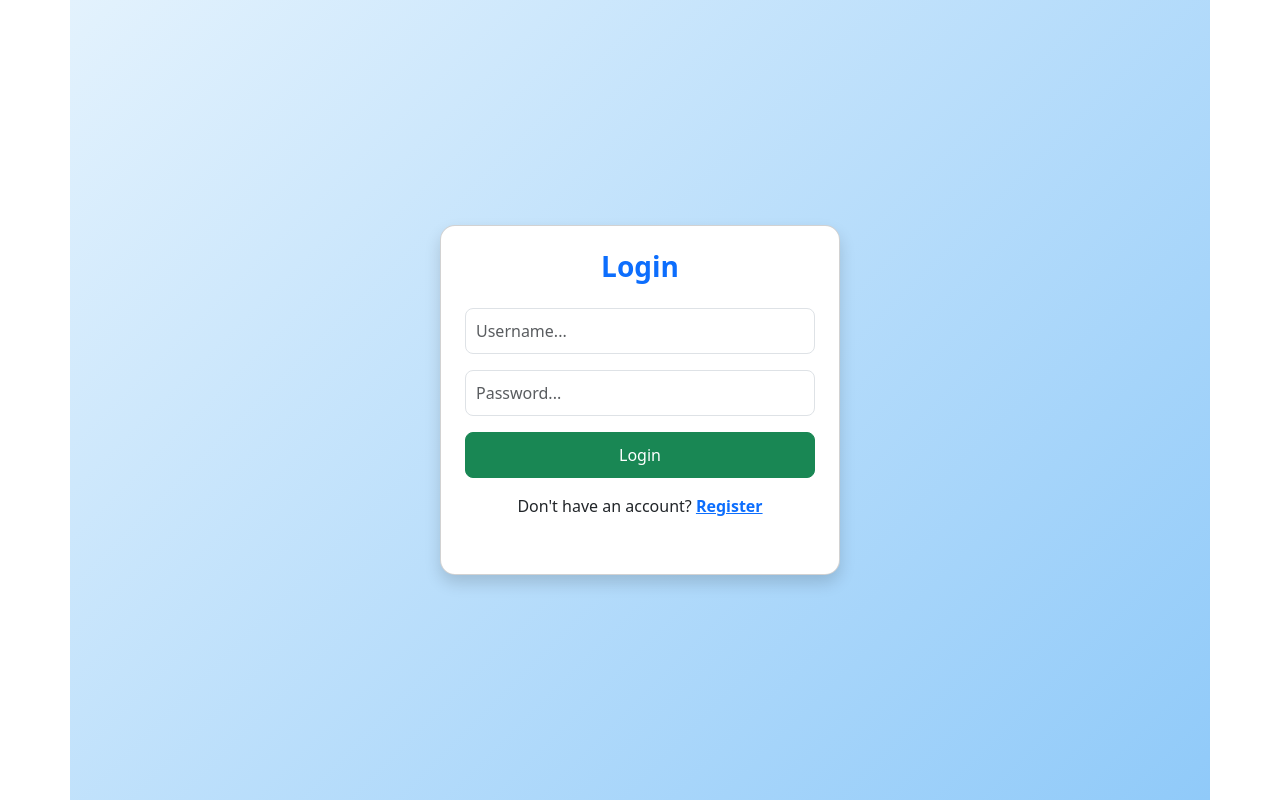
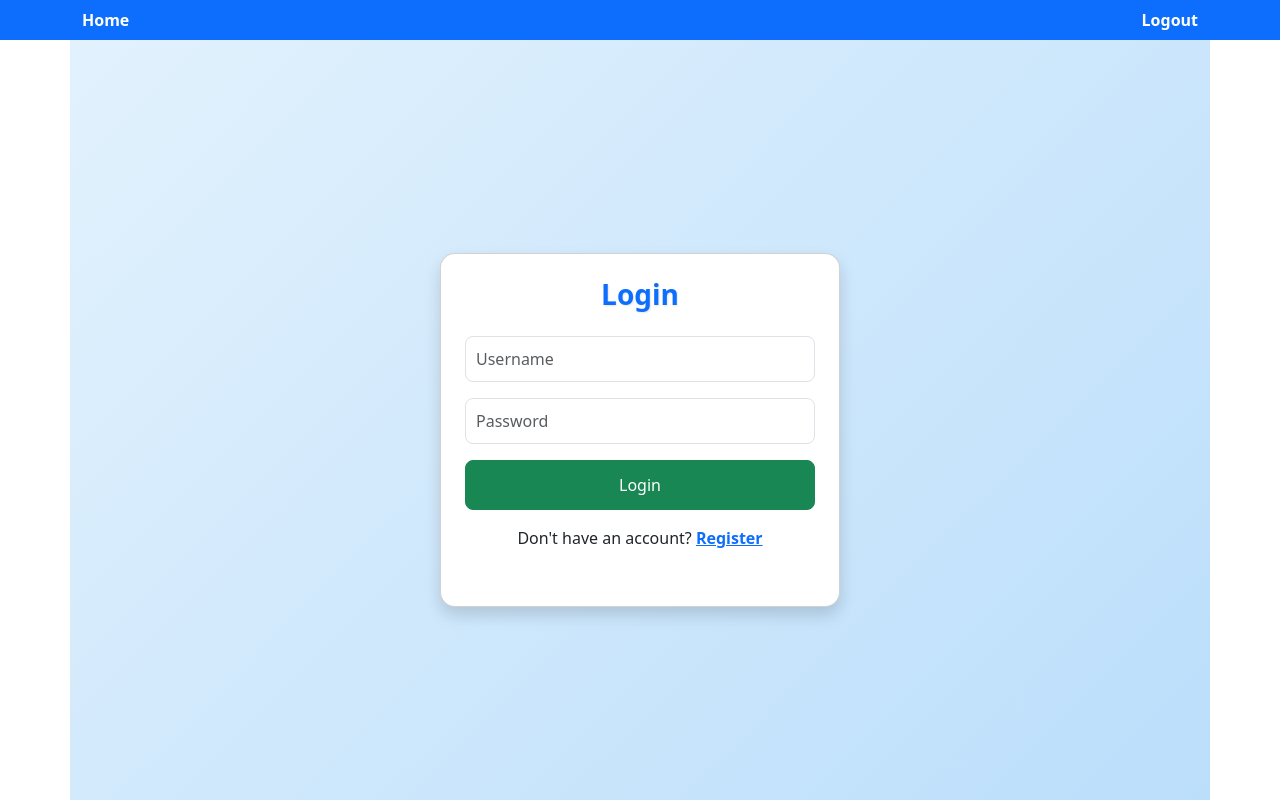
Before and after one commit to OmarKhaled2k3/Multiple-Choice-Online-Exam-System, a Django app: page /login/ in a window 1280 px wide. Run offline with Django 4.2, Linux system fonts and the light colour scheme; some libraries are stand-ins or nearby versions.

Commit message:
home page modification

```diff
--- a/DjangoProject/quiz/templates/quiz/login.html
+++ b/DjangoProject/quiz/templates/quiz/login.html
@@ -1,22 +1,40 @@
 {% extends 'quiz/base.html' %}
 {% block title %}Login{% endblock %}
 {% block content %}
-<div class="container d-flex justify-content-center align-items-center" style="height: 100vh; background: linear-gradient(135deg, #e3f2fd, #90caf9);">
+<!-- Full-width blue bar -->
+<div class="bg-primary text-white py-2" style="width: 100%; position: fixed; top: 0; z-index: 1000;">
+    <div class="container d-flex justify-content-between align-items-center">
+        <!-- Navigation Links -->
+        <a href="/" class="text-white text-decoration-none fw-bold">Home</a>
+        <a href="/logout" class="text-white text-decoration-none fw-bold">Logout</a>
+    </div>
+</div>
+
+<!-- Main content -->
+<div class="container d-flex justify-content-center align-items-center" style="height: 100vh; padding-top: 60px; background: linear-gradient(135deg, #e3f2fd, #bbdefb);">
     <div class="card shadow p-4" style="width: 100%; max-width: 400px; border-radius: 15px;">
-        <h3 class="text-center text-primary mb-4" style="font-weight: bold;">Login</h3>
+        <!-- Title -->
+        <h3 class="text-center text-primary mb-4" style="font-weight: bold; text-shadow: 1px 1px 2px rgba(0, 0, 0, 0.1);">
+            Login
+        </h3>
+
+        <!-- Form -->
         <form method="POST" action="">
             {% csrf_token %}
             <div class="mb-3">
-                <input type="text" name="username" placeholder="Username..." class="form-control" style="border-radius: 8px; padding: 10px;">
+                <input type="text" name="username" placeholder="Username" class="form-control" style="border-radius: 8px; padding: 10px; font-size: 1rem;">
             </div>
             <div class="mb-3">
-                <input type="password" name="password" placeholder="Password..." class="form-control" style="border-radius: 8px; padding: 10px;">
+                <input type="password" name="password" placeholder="Password" class="form-control" style="border-radius: 8px; padding: 10px; font-size: 1rem;">
             </div>
             <div class="d-grid">
-                <input class="btn btn-success" type="submit" value="Login" style="padding: 10px 0; font-size: 1rem; border-radius: 8px;">
+                <input class="btn btn-success" type="submit" value="Login" style="padding: 12px 0; font-size: 1rem; border-radius: 8px;">
             </div>
             <p class="text-center mt-3">
-                Don't have an account? <a href="{% url 'register' %}" class="text-primary" style="font-weight: bold;">Register</a>
+                Don't have an account?
+                <a href="{% url 'register' %}" class="text-primary fw-bold">
+                    Register
+                </a>
             </p>
         </form>
     </div>
```
Also changed, not shown: DjangoProject/quiz/templates/quiz/home.html (+22 -3 lines), DjangoProject/quiz/templates/quiz/register.html (+13 -7 lines), DjangoProject/db.sqlite3.
